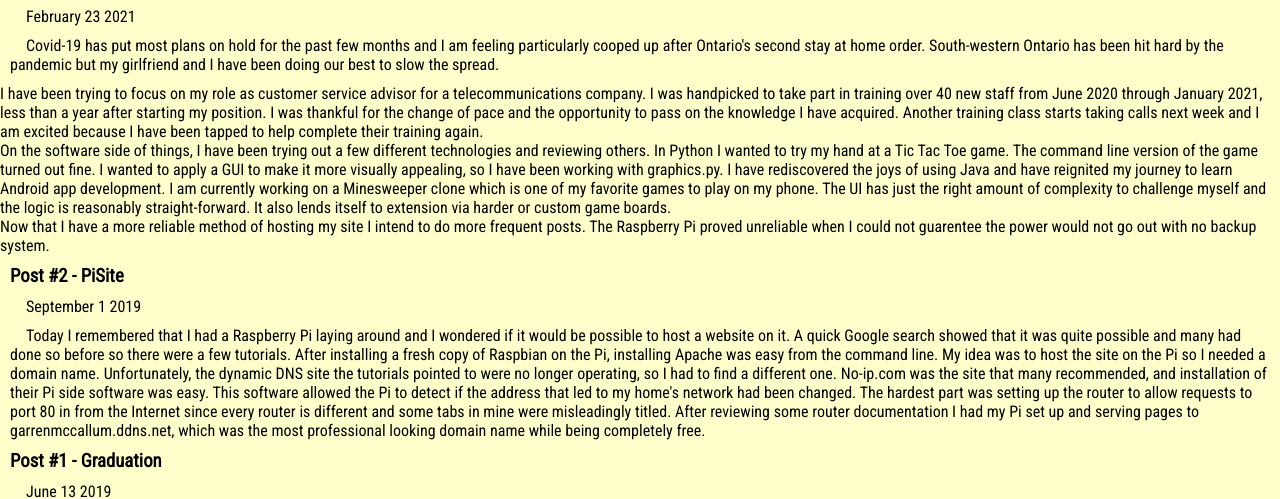
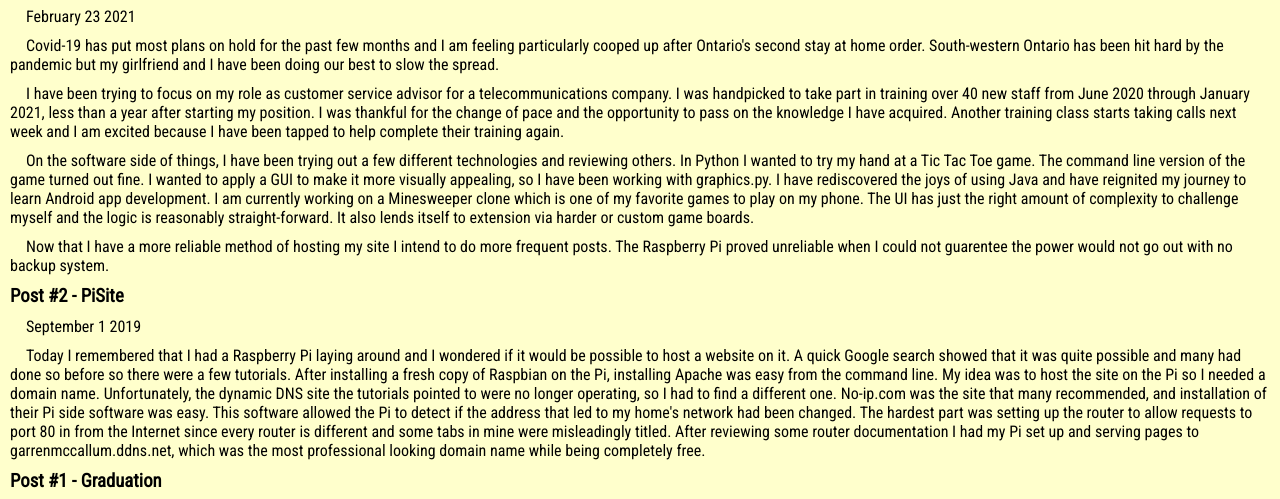
Before and after one commit to Garren27/Garren27.github.io, a plain HTML site: page HTML/news.html in a window 1280 px wide. Shown: the part 146-645 px from the top of the page. Drawn offline with Linux system fonts and the light colour scheme; files whose address does not match are found by name.

Commit message:
missing class for post 3 p tags

```diff
--- a/HTML/news.html
+++ b/HTML/news.html
@@ -35,11 +35,11 @@
           <p class="bodyContent">February 23 2021</p>
           <p class="bodyContent">Covid-19 has put most plans on hold for the past few months and I am feeling particularly cooped up after Ontario's second stay at home order. South-western Ontario has been hit hard by the pandemic but my girlfriend and I have been doing our best to slow the spread.</p>
 
-          <p> I have been trying to focus on my role as customer service advisor for a telecommunications company. I was handpicked to take part in training over 40 new staff from June 2020 through January 2021, less than a year after starting my position. I was thankful for the change of pace and the opportunity to pass on the knowledge I have acquired. Another training class starts taking calls next week and I am excited because I have been tapped to help complete their training again. </p>
+          <p class="bodyContent"> I have been trying to focus on my role as customer service advisor for a telecommunications company. I was handpicked to take part in training over 40 new staff from June 2020 through January 2021, less than a year after starting my position. I was thankful for the change of pace and the opportunity to pass on the knowledge I have acquired. Another training class starts taking calls next week and I am excited because I have been tapped to help complete their training again. </p>
 
-          <p>On the software side of things, I have been trying out a few different technologies and reviewing others. In Python I wanted to try my hand at a Tic Tac Toe game. The command line version of the game turned out fine. I wanted to apply a GUI to make it more visually appealing, so I have been working with graphics.py. I have rediscovered the joys of using Java and have reignited my journey to learn Android app development. I am currently working on a Minesweeper clone which is one of my favorite games to play on my phone. The UI has just the right amount of complexity to challenge myself and the logic is reasonably straight-forward. It also lends itself to extension via harder or custom game boards.</p>
+          <p class="bodyContent">On the software side of things, I have been trying out a few different technologies and reviewing others. In Python I wanted to try my hand at a Tic Tac Toe game. The command line version of the game turned out fine. I wanted to apply a GUI to make it more visually appealing, so I have been working with graphics.py. I have rediscovered the joys of using Java and have reignited my journey to learn Android app development. I am currently working on a Minesweeper clone which is one of my favorite games to play on my phone. The UI has just the right amount of complexity to challenge myself and the logic is reasonably straight-forward. It also lends itself to extension via harder or custom game boards.</p>
 
-          <p>Now that I have a more reliable method of hosting my site I intend to do more frequent posts. The Raspberry Pi proved unreliable when I could not guarentee the power would not go out with no backup system. </p>
+          <p class="bodyContent">Now that I have a more reliable method of hosting my site I intend to do more frequent posts. The Raspberry Pi proved unreliable when I could not guarentee the power would not go out with no backup system. </p>
 
           <h3 class="bodyContent">Post #2 - PiSite</h3>
           <p class="bodyContent">September 1 2019</p>
```
